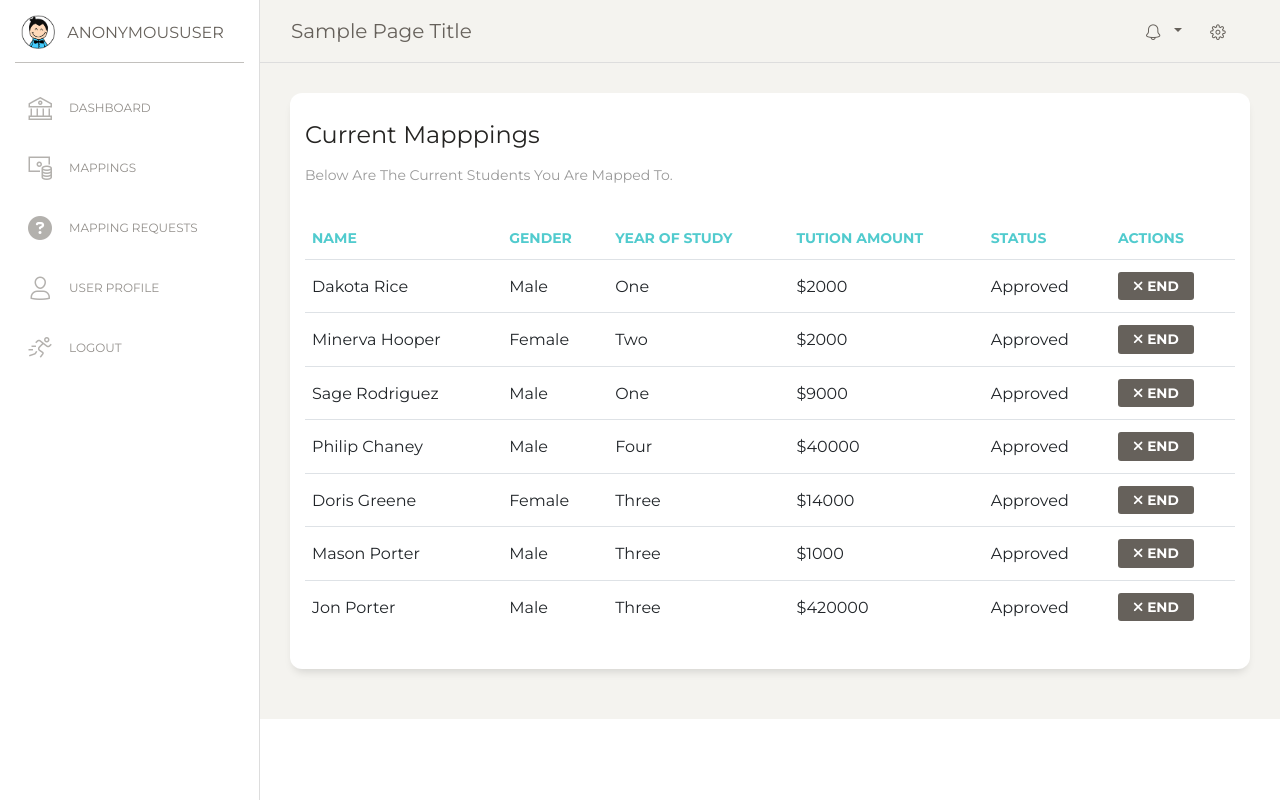
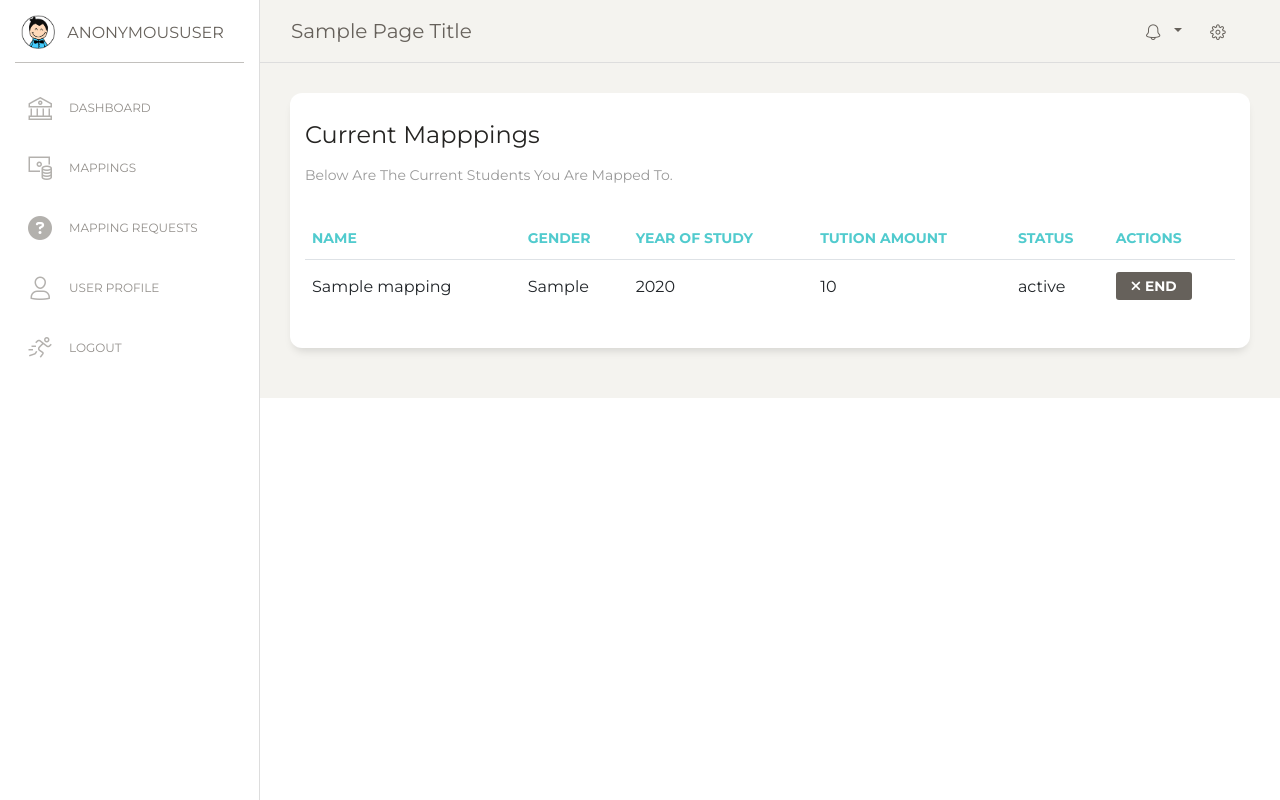
Before and after one commit to Philly-Archie/U-educ, a Django app: template base/templates/mappings.html in a window 1280 px wide. Run offline with Django 5.2, Linux system fonts and the light colour scheme; the template is opened without the code that fills it: most values are stand-ins (such as "Sample title", 1, 10 or a date in 2020); some libraries are stand-ins or nearby versions.

Commit message:
Modified mapping html file to view data from the database

```diff
--- a/base/templates/mappings.html
+++ b/base/templates/mappings.html
@@ -26,76 +26,18 @@
                             </tr>
                         </thead>
                         <tbody>
+                            {% for mapping in active_mappings %}
                             <tr>
-                                <td>Dakota Rice</td>
-                                <td>Male</td>
-                                <td>One</td>
-                                <td>$2000</td>
-                                <td>Approved</td>
+                                <td>{{ mapping.studentFullName }}</td>
+                                <td>{{ mapping.studentGender }}</td>
+                                <td>{{ mapping.yearOfStudy }}</td>
+                                <td>{{ mapping.tuitionAmountPerSemester }}</td>
+                                <td>{{ mapping.status }}</td>
                                 <td>
-                                    <button class="btn btn-dark btn-sm"><i class="fa fa-close"></i> End</button>
+                                    <a href="{% url 'end_mapping' mapping.id %}"><button class="btn btn-dark btn-sm"><i class="fa fa-close"></i> End</button></a>
                                 </td>
                             </tr>
-                            <tr>
-                                <td>Minerva Hooper</td>
-                                <td>Female</td>
-                                <td>Two</td>
-                                <td>$2000</td>
-                                <td>Approved</td>
-                                <td>
-                                    <button class="btn btn-dark btn-sm"><i class="fa fa-close"></i> End</button>
-                                </td>
-                            </tr>
-                            <tr>
-                                <td>Sage Rodriguez</td>
-                                <td>Male</td>
-                                <td>One</td>
-                                <td>$9000</td>
-                                <td>Approved</td>
-                                <td>
-                                    <button class="btn btn-dark btn-sm"><i class="fa fa-close"></i> End</button>
-                                </td>
-                            </tr>
-                            <tr>
-                                <td>Philip Chaney</td>
-                                <td>Male</td>
-                                <td>Four</td>
-                                <td>$40000</td>
-                                <td>Approved</td>
-                                <td>
-                                    <button class="btn btn-dark btn-sm"><i class="fa fa-close"></i> End</button>
-                                </td>
-                            </tr>
-                            <tr>
-                                <td>Doris Greene</td>
-                                <td>Female</td>
-                                <td>Three</td>
-                                <td>$14000</td>
-                                <td>Approved</td>
-                                <td>
-                                    <button class="btn btn-dark btn-sm"><i class="fa fa-close"></i> End</button>
-                                </td>
-                            </tr>
-                            <tr>
-                                <td>Mason Porter</td>
-                                <td>Male</td>
-                                <td>Three</td>
-                                <td>$1000</td>
-                                <td>Approved</td>
-                                <td>
-                                    <button class="btn btn-dark btn-sm"><i class="fa fa-close"></i> End</button>
-                                </td>
-                            </tr>
-                            <tr>
-                                <td>Jon Porter</td>
-                                <td>Male</td>
-                                <td>Three</td>
-                                <td>$420000</td>
-                                <td>Approved</td>
-                                <td>
-                                    <button class="btn btn-dark btn-sm"><i class="fa fa-close"></i> End</button>
-                                </td>
-                            </tr>
+                            {% endfor %}
                         </tbody>
                     </table>
                 </div>
```
